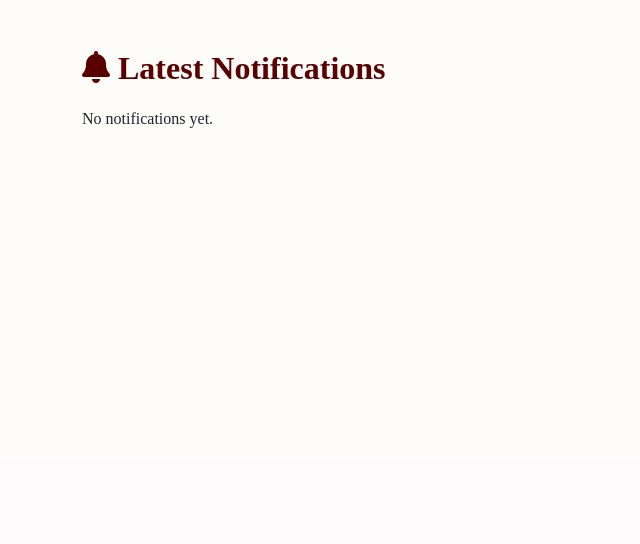
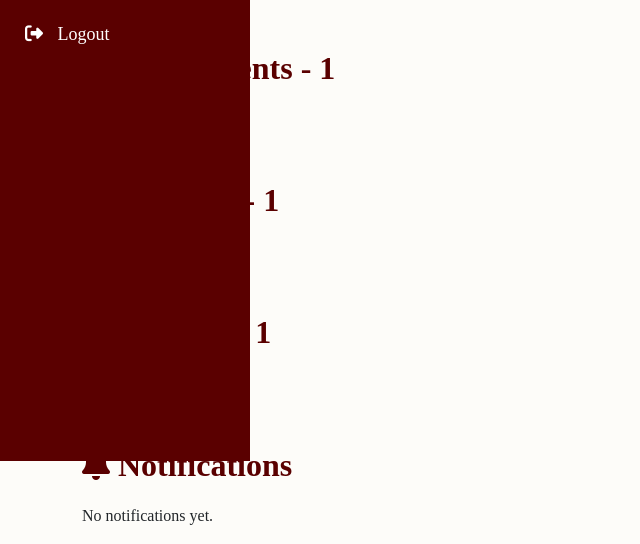
Before and after one commit to showrya-s/SJCA-login, a Flask app: page /dashboard in a window 1280 px wide. Shown: the part 339-883 px from the top of the page, without its empty margins (0-640 px from the left). Before the commit the page ends 467 px from the top, so only its background shows below. Run offline with Flask 3, Linux system fonts and the light colour scheme; the visitor is signed in with stand-in values (Sample User, id 1).

Commit message:
Update dashboard.html

```diff
--- a/templates/dashboard.html
+++ b/templates/dashboard.html
@@ -13,7 +13,6 @@
       margin: 0;
       padding: 0;
     }
-    /* Top Bar */
     .topbar {
       background-color: #5a0000;
       color: white;
@@ -27,23 +26,12 @@
       align-items: center;
       gap: 10px;
     }
-    .topbar h1 {
-      font-size: 1.5rem;
-      margin: 0;
-      white-space: nowrap;
-    }
-    .menu-icon {
-      font-size: 1.5rem;
-      cursor: pointer;
-    }
-    .topbar img {
-      height: 40px;
-    }
-
-    /* Sidebar */
+    .topbar h1 { font-size: 1.5rem; margin: 0; white-space: nowrap; }
+    .menu-icon { font-size: 1.5rem; cursor: pointer; }
+    .topbar img { height: 40px; }
     .sidebar {
       height: 100%;
-      width: 0;
+      width: 250px;
       position: fixed;
       z-index: 1000;
       top: 0;
@@ -61,23 +49,9 @@
       display: block;
       transition: 0.2s;
     }
-    .sidebar a:hover {
-      background-color: gold;
-      color: #5a0000;
-    }
-    .sidebar i {
-      margin-right: 10px;
-    }
-    .closebtn {
-      position: absolute;
-      top: 10px;
-      right: 20px;
-      font-size: 24px;
-      cursor: pointer;
-      color: white;
-    }
-
-    /* Hero */
+    .sidebar a:hover { background-color: gold; color: #5a0000; }
+    .sidebar i { margin-right: 10px; }
+    .closebtn { position: absolute; top: 10px; right: 20px; font-size: 24px; cursor: pointer; color: white; }
     .hero {
       background: linear-gradient(rgba(90,0,0,0.7), rgba(90,0,0,0.7)),
                   url('https://images.unsplash.com/photo-1506748686214-e9df14d4d9d0?fit=crop&w=1950&q=80') center/cover;
@@ -85,53 +59,30 @@
       text-align: center;
       padding: 80px 20px;
     }
-    .hero h1 {
-      font-size: 3rem;
-      font-weight: bold;
-    }
-    .hero p {
-      font-size: 1.5rem;
-      font-style: italic;
-    }
-
-    /* Sections */
-    .section-title {
-      color: #5a0000;
-      font-weight: bold;
-      margin-top: 50px;
-      margin-bottom: 20px;
-    }
-    .card {
-      border: 1px solid gold;
-      box-shadow: 0 2px 8px rgba(0,0,0,0.1);
-      transition: transform 0.2s ease;
-    }
-    .card:hover {
-      transform: translateY(-5px);
-    }
-    button {
-      margin-bottom: 10px;
-    }
+    .hero h1 { font-size: 3rem; font-weight: bold; }
+    .hero p { font-size: 1.5rem; font-style: italic; }
+    .section-title { color: #5a0000; font-weight: bold; margin-top: 50px; margin-bottom: 20px; }
+    .card { border: 1px solid gold; box-shadow: 0 2px 8px rgba(0,0,0,0.1); transition: transform 0.2s ease; }
+    .card:hover { transform: translateY(-5px); }
+    button { margin-bottom: 10px; }
   </style>
 </head>
 <body>
 
   <!-- Sidebar -->
   <div id="mySidebar" class="sidebar">
-    <span class="closebtn" onclick="closeNav()">&times;</span>
-    <a href="#" onclick="showSection('home')"><i class="fas fa-home"></i> Home</a>
-
-    <a href="#" onclick="showSection('assignments')"><i class="fas fa-tasks"></i> Assignments</a>
-    <a href="#" onclick="showSection('prayers')"><i class="fas fa-praying-hands"></i> Prayers</a>
-    <a href="#" onclick="showSection('quizzes')"><i class="fas fa-question-circle"></i> Quizzes</a>
-    <a href="#" onclick="showSection('notifications')"><i class="fas fa-bell"></i> Notifications</a>
-
+    <span class="closebtn" onclick="document.getElementById('mySidebar').style.width='0'">&times;</span>
+    <a href="#home-section"><i class="fas fa-home"></i> Home</a>
+    <a href="#assignments-section"><i class="fas fa-tasks"></i> Assignments</a>
+    <a href="#prayers-section"><i class="fas fa-praying-hands"></i> Prayers</a>
+    <a href="#quizzes-section"><i class="fas fa-question-circle"></i> Quizzes</a>
+    <a href="#notifications-section"><i class="fas fa-bell"></i> Notifications</a>
     <a href="{{ url_for('logout') }}"><i class="fas fa-sign-out-alt"></i> Logout</a>
   </div>
 
   <!-- Top Bar -->
   <div class="topbar">
-    <span class="menu-icon" onclick="openNav()"><i class="fas fa-bars"></i></span>
+    <span class="menu-icon" onclick="document.getElementById('mySidebar').style.width='250px'"><i class="fas fa-bars"></i></span>
     <div class="topbar-center">
        <img src="{{ url_for('static', filename='images/logo.png') }}" alt="Academy Logo" class="logo" />
       <h1>St. John's Catechism Academy</h1>
@@ -139,60 +90,17 @@
     <div>Welcome, {{ username }} ({{ role }})</div>
   </div>
 
-  <!-- Main Content Area -->
   <div id="main-content">
-    <section class="hero">
+
+    <!-- Home / Hero -->
+    <section id="home-section" class="hero">
       <h1>St. John's Catechism Academy</h1>
       <p>Grow Spiritually</p>
     </section>
 
-    <div class="container">
-      <h2 class="section-title"><i class="fas fa-bell"></i> Latest Notifications</h2>
-      <div class="row">
-        {% for note in notifications %}
-          <div class="col-md-4">
-            <div class="card p-3">
-              <h5>{{ note.title }}</h5>
-              <p>{{ note.text }}</p>
-              {% if role in ['teacher', 'head'] %}
-                <form method="POST" action="{{ url_for('delete_notification', id=note.id) }}">
-                  <button class="btn btn-sm btn-danger">Delete</button>
-                </form>
-              {% endif %}
-            </div>
-          </div>
-        {% else %}
-          <p>No notifications yet.</p>
-        {% endfor %}
-      </div>
-
-      {% if role in ['teacher', 'head'] %}
-        <form method="POST" action="{{ url_for('add_notification') }}">
-          <input type="text" name="title" class="form-control mb-2" placeholder="Notification Title" required>
-          <textarea name="text" class="form-control" placeholder="Notification Details" required></textarea>
-          <button type="submit" class="btn btn-success mt-2">Add Notification</button>
-        </form>
-      {% endif %}
-    </div>
-  </div>
-
-<script>
-  function openNav() {
-    document.getElementById("mySidebar").style.width = "250px";
-  }
-  function closeNav() {
-    document.getElementById("mySidebar").style.width = "0";
-  }
-
-  function showSection(section) {
-    let main = document.getElementById("main-content");
-    closeNav();
-
-    if (section === "assignments") {
-      main.innerHTML = `
-        <section class="hero"><h1>Assignments</h1><p>Your current tasks</p></section>
-        <div class="container">
-          <h2 class="section-title"><i class="fas fa-tasks"></i> Assignments</h2>
+    <!-- Assignments -->
+    <div id="assignments-section" class="container">
+      <h2 class="section-title"><i class="fas fa-tasks"></i> Assignments - {{ section }}</h2>
       <ul>
         {% for a in assignments %}
           <li>{{ a.text }}
@@ -218,16 +126,19 @@
         </form>
       {% endif %}
     </div>
-      `;
-    }
-    else if (section === "prayers") {
-      main.innerHTML = `
-        <section class="hero"><h1>Prayers</h1><p>Daily spiritual guidance</p></section>
-        <div class="container">
-          <h2 class="section-title"><i class="fas fa-praying-hands"></i> Prayers</h2>
+
+    <!-- Prayers -->
+    <div id="prayers-section" class="container">
+      <h2 class="section-title"><i class="fas fa-praying-hands"></i> Prayers - {{ section }}</h2>
       <ul>
         {% for p in prayers %}
-              <li>{{ p.text }}</li>
+          <li>{{ p.text }}
+            {% if role in ['teacher', 'head'] %}
+              <form method="POST" action="{{ url_for('delete_prayer', id=p.id) }}" style="display:inline;">
+                <button class="btn btn-sm btn-danger">Delete</button>
+              </form>
+            {% endif %}
+          </li>
         {% else %}
           <p>No prayers yet.</p>
         {% endfor %}
@@ -244,16 +155,19 @@
         </form>
       {% endif %}
     </div>
-      `;
-    }
-    else if (section === "quizzes") {
-      main.innerHTML = `
-        <section class="hero"><h1>Quizzes</h1><p>Test your knowledge</p></section>
-        <div class="container">
-          <h2 class="section-title"><i class="fas fa-question-circle"></i> Quizzes</h2>
+
+    <!-- Quizzes -->
+    <div id="quizzes-section" class="container">
+      <h2 class="section-title"><i class="fas fa-question-circle"></i> Quizzes - {{ section }}</h2>
       <ul>
         {% for q in quizzes %}
-              <li>{{ q.text }}</li>
+          <li>{{ q.text }}
+            {% if role in ['teacher', 'head'] %}
+              <form method="POST" action="{{ url_for('delete_quiz', id=q.id) }}" style="display:inline;">
+                <button class="btn btn-sm btn-danger">Delete</button>
+              </form>
+            {% endif %}
+          </li>
         {% else %}
           <p>No quizzes yet.</p>
         {% endfor %}
@@ -270,15 +184,36 @@
         </form>
       {% endif %}
     </div>
-      `;
-    }
-    else if (section === "notifications") {
-      location.reload(); // reload page so notifications render properly
-    }
-    else if (section === "home") {
-      location.reload();
-    }
-  }
-</script>
+
+    <!-- Notifications -->
+    <div id="notifications-section" class="container">
+      <h2 class="section-title"><i class="fas fa-bell"></i> Notifications</h2>
+      <div class="row">
+        {% for note in notifications %}
+          <div class="col-md-4">
+            <div class="card p-3">
+              <h5>{{ note.title }}</h5>
+              <p>{{ note.text }}</p>
+              {% if role in ['teacher', 'head'] %}
+                <form method="POST" action="{{ url_for('delete_notification', id=note.id) }}">
+                  <button class="btn btn-sm btn-danger">Delete</button>
+                </form>
+              {% endif %}
+            </div>
+          </div>
+        {% else %}
+          <p>No notifications yet.</p>
+        {% endfor %}
+      </div>
+      {% if role in ['teacher', 'head'] %}
+        <form method="POST" action="{{ url_for('add_notification') }}">
+          <input type="text" name="title" class="form-control mb-2" placeholder="Notification Title" required>
+          <textarea name="text" class="form-control" placeholder="Notification Details" required></textarea>
+          <button type="submit" class="btn btn-success mt-2">Add Notification</button>
+        </form>
+      {% endif %}
+    </div>
+
+  </div>
 </body>
 </html>
```
Lines whose indentation alone changed are shown as unchanged.
